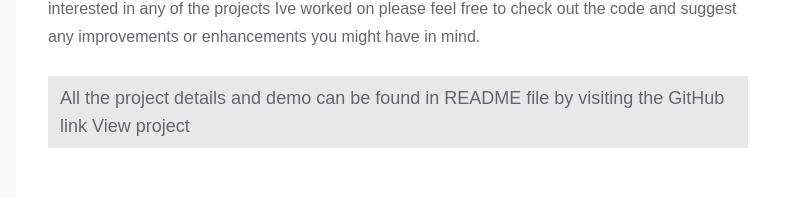
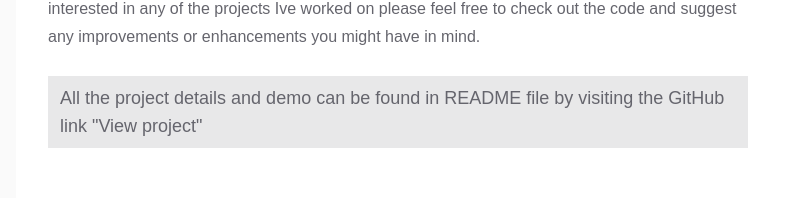
Before and after one commit to basemsala7/portfolio, a Next.js app: page /projects/1 in a window 1280 px wide. Shown: the part 337-535 px from the top of the page, without its empty margins (112-917 px from the left). Built offline with nearby package versions, Linux system fonts and the light colour scheme; no server answers.

Commit message:
Update layout.tsx cote

```diff
--- a/src/app/projects/layout.tsx
+++ b/src/app/projects/layout.tsx
@@ -24,7 +24,7 @@ export default function ProjectsLayout({
           </p>
           <p id="hint">
             All the project details and demo can be found in README file by
-            visiting the GitHub link View project
+            visiting the GitHub link "View project"
           </p>
         </div>
         {children}
```
